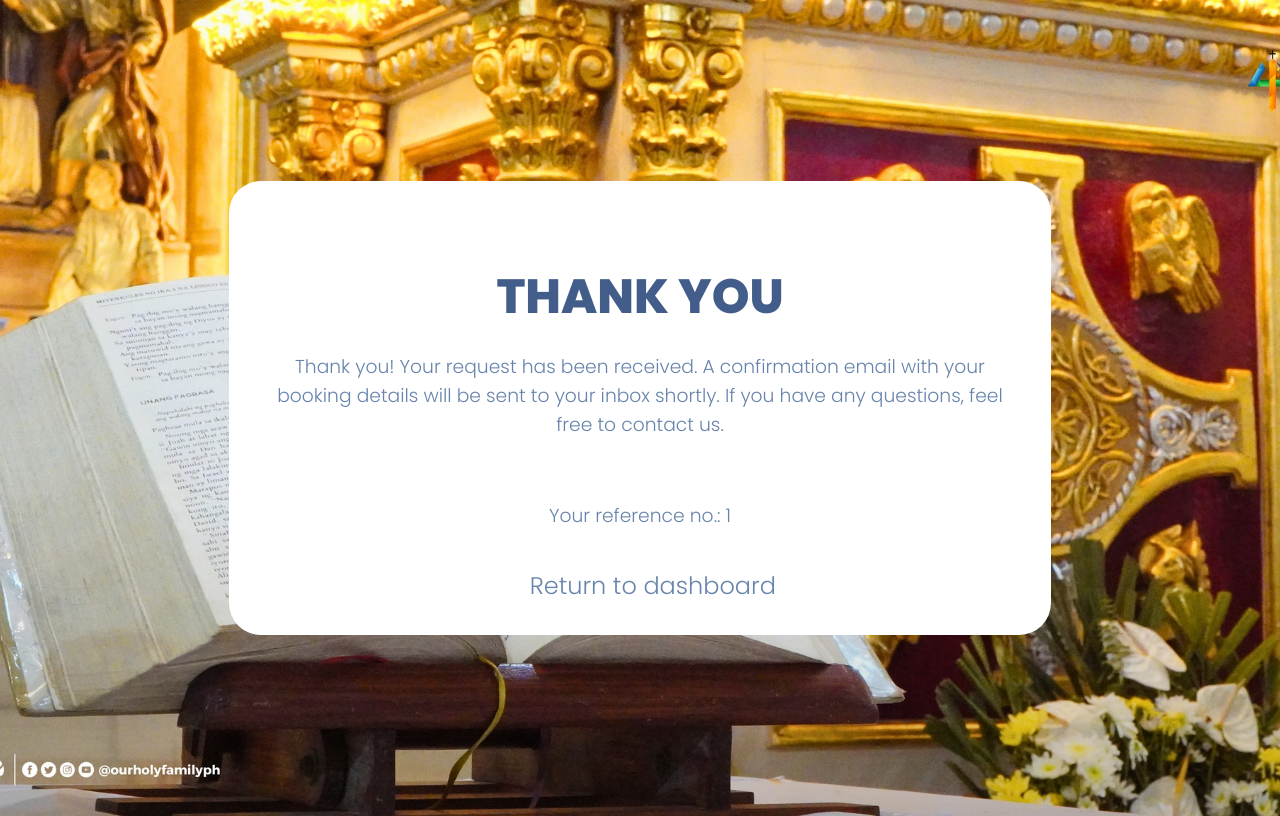
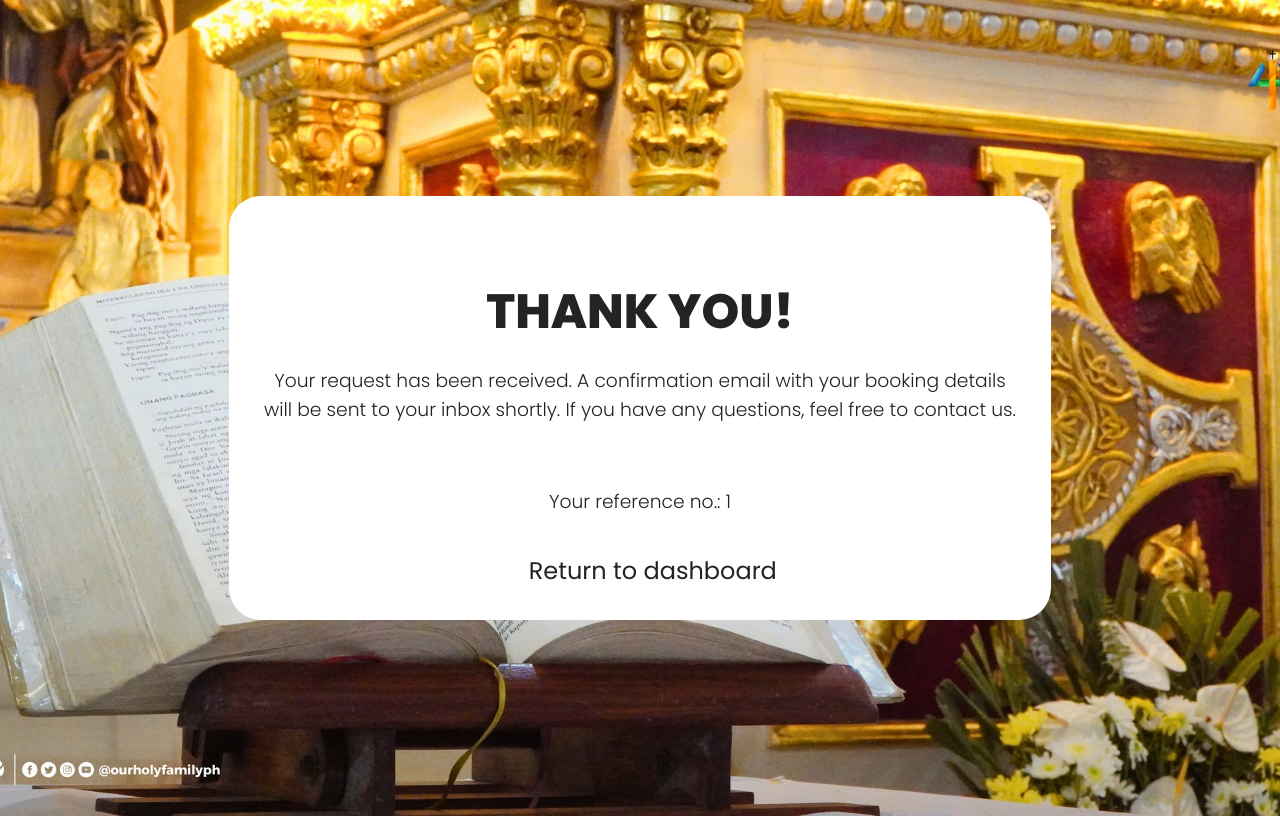
Before and after one commit to hoshiiionline/its122L-project, a PHP site: page /pages/hfp-thankYouPage.php in a window 1280 px wide. Run offline with PHP 8.4, Linux system fonts and the light colour scheme; the visitor is signed in with stand-in values (Sample User, id 1).

Commit message:
QOL change - ThankU Message
Updated Colors/styling for thank U page.

-use this as checkpoint for progress

```diff
--- a/pages/hfp-thankYouPage.php
+++ b/pages/hfp-thankYouPage.php
@@ -15,8 +15,8 @@ $referenceNo = $_SESSION['referenceNo'];
 </head>
 <body class="background1">
 <div class="container" style="border-radius: 2em">
-    <h2>THANK YOU</h2>
-    <h3 style="padding-top: 1em">Thank you! Your request has been received. A confirmation email with your booking details will be sent to your inbox shortly. If you have any questions, feel free to contact us.</h3>
+    <h2>THANK YOU!</h2>
+    <h3 style="padding-top: 1em">Your request has been received. A confirmation email with your booking details will be sent to your inbox shortly. If you have any questions, feel free to contact us.</h3>
     <br>
     <h3>Your reference no.: <?php echo $referenceNo?></h3>
     <h3 style="margin: 0; padding: 0; font-size: 1.5em;"><a class="back" href="hfp-dashboard.php">Return to dashboard</a></h3>
--- a/styling/styling-thankYouPage.css
+++ b/styling/styling-thankYouPage.css
@@ -24,7 +24,7 @@ body {
 }
 
 h2 {
-  color: #425d8a;
+  color: #232323;
   font-weight: 800;
   font-style: normal;
   font-size: 3em;
@@ -33,7 +33,7 @@ h2 {
 }
 
 h3 {
-  color: #6884ac;
+  color: #232323;
   font-weight: 300;
   margin-bottom: 2em;
   margin-top: 0;
@@ -72,10 +72,11 @@ a {
 .back {
   padding-left: 2vw;
   text-align: left;
-  color: #6884ac;
+  color: #232323;
+  font-weight: 400;
 }
 
 .back:hover {
-  color: #425d8a;
+  color: #ffbf1e;
   font-weight: bold;
 }
```
